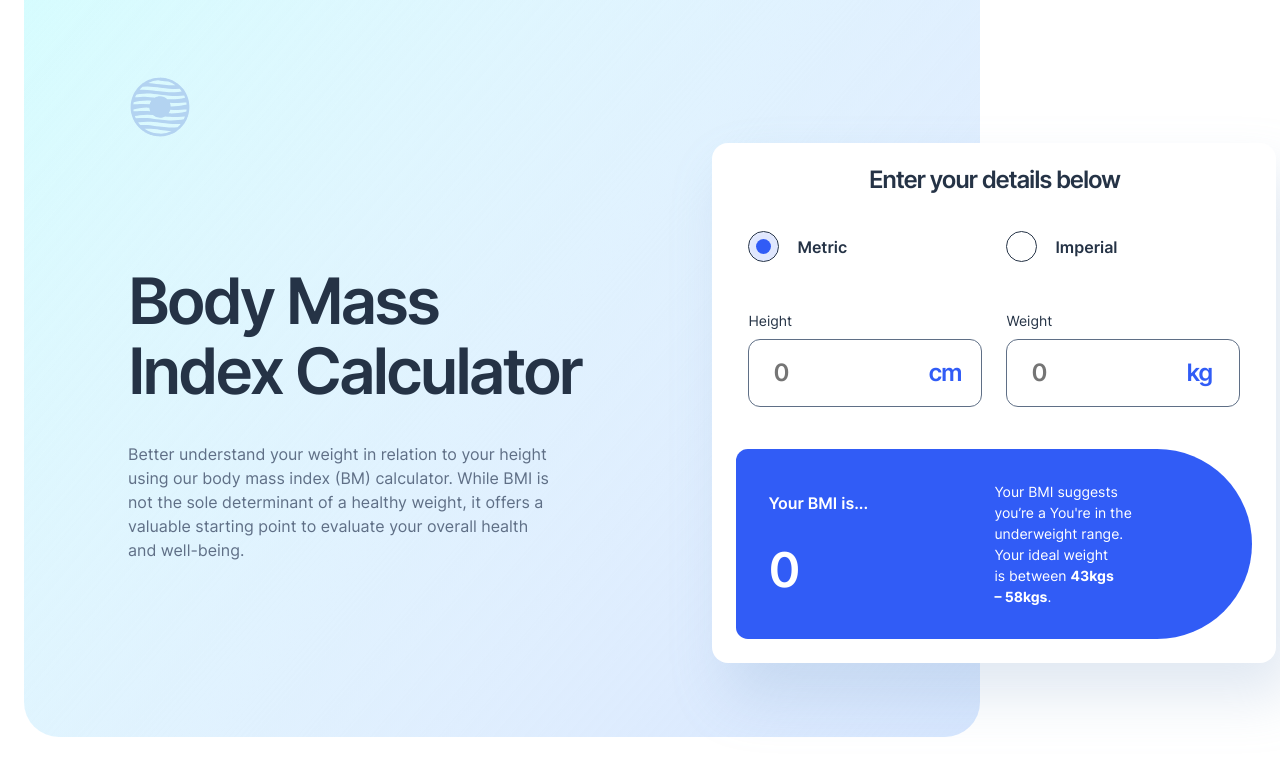
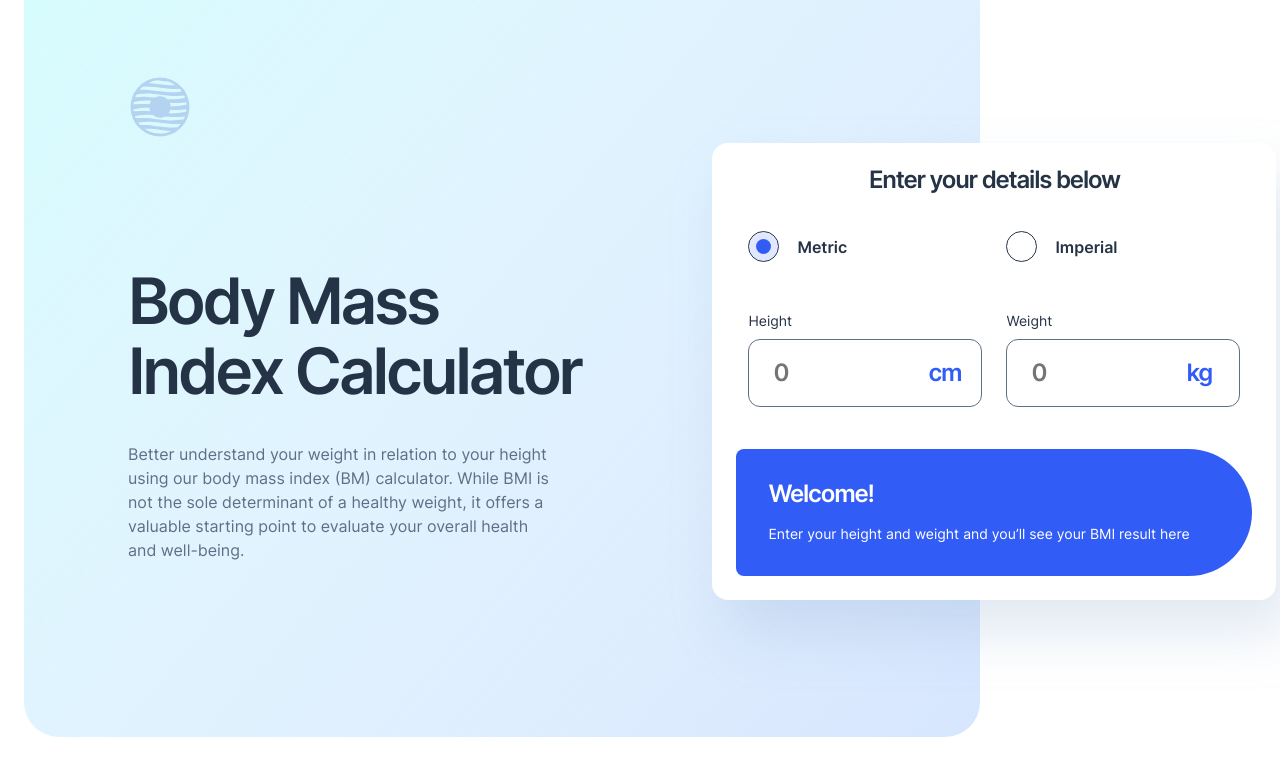
Before and after one commit to NikitaVologdin/Next-BMI, a Next.js app: page / in a window 1280 px wide. Shown: the top 776 px of the page. Built offline with nearby package versions, Linux system fonts and the light colour scheme.

Commit message:
added welcome message

```diff
--- a/src/app/components/calculator/Calculator.tsx
+++ b/src/app/components/calculator/Calculator.tsx
@@ -261,12 +261,23 @@ export default function Calculator() {
           </div>
         </fieldset>
         <div className={styles.result}>
-          <strong className={styles.strong}>Your BMI is...</strong>
-          <output className={styles.output}>{bmi}</output>
-          <p className={styles.paragraph}>
-            Your BMI suggests you’re a {bmiDescription}. Your ideal weight is
-            between <span className={styles.ideal}>{idealWheight}</span>.
-          </p>
+          {bmi !== "0" ? (
+            <div className={styles.result__bmi}>
+              <strong className={styles.strong}>Your BMI is...</strong>
+              <output className={styles.output}>{bmi}</output>
+              <p className={styles.paragraph}>
+                Your BMI suggests you’re a {bmiDescription}. Your ideal weight
+                is between <span className={styles.ideal}>{idealWheight}</span>.
+              </p>
+            </div>
+          ) : (
+            <div className={styles.result__welcome}>
+              <h2 className={styles.welcome__heading}>Welcome!</h2>
+              <p className={styles.welcome__paragraph}>
+                Enter your height and weight and you’ll see your BMI result here
+              </p>
+            </div>
+          )}
         </div>
       </form>
     </section>
--- a/src/app/components/calculator/calculator.module.css
+++ b/src/app/components/calculator/calculator.module.css
@@ -277,13 +277,13 @@
   .result {
     border-radius: 50px 400px 400px 50px;
     border-collapse: separate;
+    .result__bmi {
       display: grid;
       grid-template-columns: 1fr 1fr;
       grid-template-rows: auto auto;
       grid-template-areas: "strong paragraph" "output paragraph";
       align-items: center;
       column-gap: 25px;
-
       .strong {
         grid-area: strong;
       }
@@ -301,6 +301,19 @@
     }
   }
 
+  .welcome__heading {
+    font-size: 24px;
+    font-weight: 600;
+    line-height: 110%;
+    letter-spacing: -1.2px;
+    margin-bottom: 16px;
+  }
+  .welcome__paragraph {
+    font-size: 14px;
+    line-height: 150%;
+  }
+}
+
 @media screen and (min-width: 1024px) {
   .calculator {
     width: 564px;
```
Lines whose indentation alone changed are shown as unchanged.
